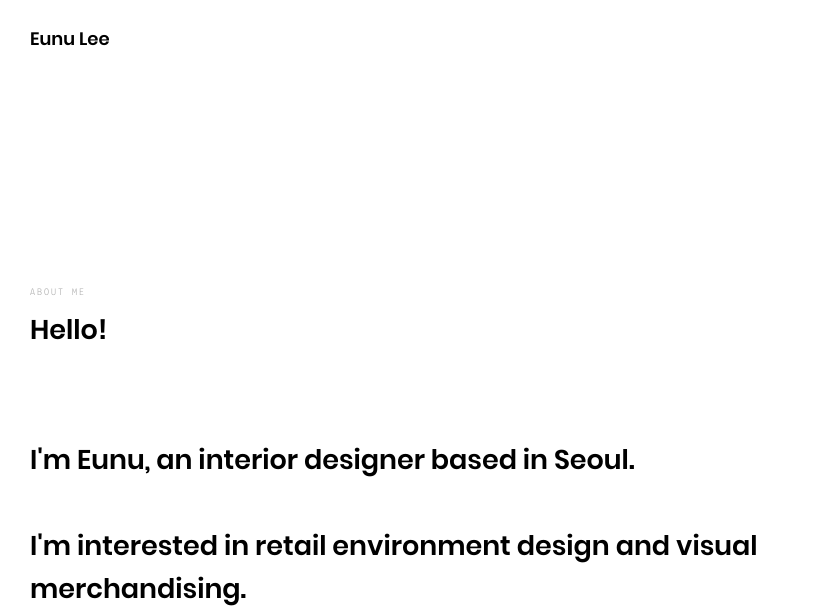
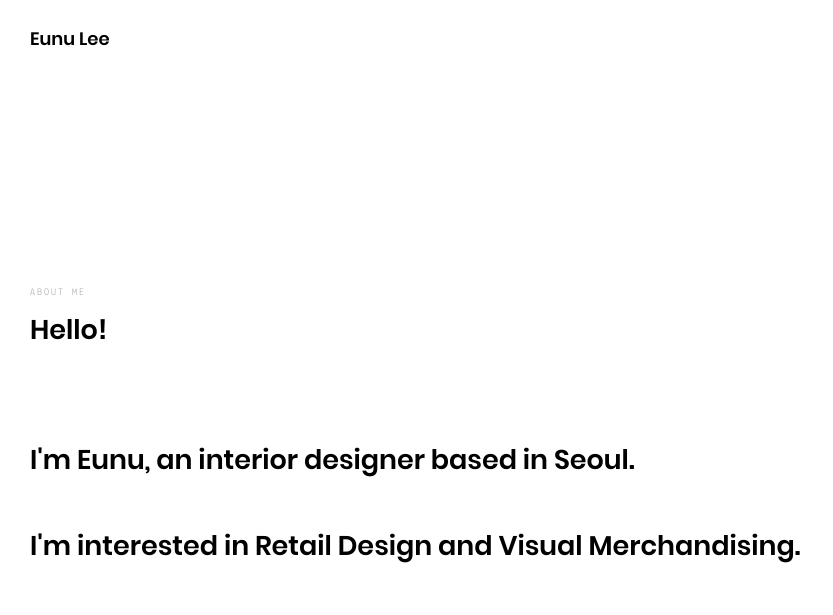
Before and after one commit to Eunnnnu/2, a Jekyll site: the page built from index.html, in a window 1280 px wide. Shown: the top 615 px of the page, without its empty margins (0-833 px from the left). Built offline with Jekyll 4.4.1, drawn with Linux system fonts in a browser that asks for light colours; nearby versions of some CDN libraries; library files that are not in the unit come from our copies.

Commit message:
Update _config.yml

```diff
--- a/_config.yml
+++ b/_config.yml
@@ -6,7 +6,7 @@ description: "Hello!
 <br>
 <br> I'm Eunu, an interior designer based in Seoul.
 <br>
-<br> I'm interested in retail environment design and visual merchandising."
+<br> I'm interested in Retail Design and Visual Merchandising."
 keywords: "Eunu, Interior Design, Portfolio"
 email: "eunnnnu@gmail.com"
 Linkedin: "https://www.instagram.com/eunu_xx"
```
